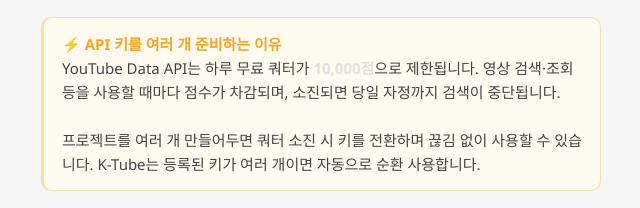
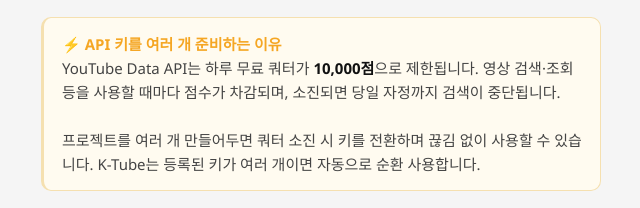
Before and after one commit to regina25846-code/K-tube, a plain HTML site: page docs/index.html in a window 1280 px wide. Shown: the part 796-1004 px from the top of the page, 319-959 px from the left. Drawn offline with Linux system fonts and the light colour scheme.

Commit message:
fix: fix 10000 text color for light mode

```diff
--- a/docs/index.html
+++ b/docs/index.html
@@ -83,7 +83,7 @@
 
   <div class="privacy-box" style="border-left-color:#f5a623; border-color:#f5e0b0; background:#fffbf0;">
     <p>⚡ <strong style="color:#f5a623">API 키를 여러 개 준비하는 이유</strong><br>
-    YouTube Data API는 하루 무료 쿼터가 <strong style="color:#e0e0e0">10,000점</strong>으로 제한됩니다. 영상 검색·조회 등을 사용할 때마다 점수가 차감되며, 소진되면 당일 자정까지 검색이 중단됩니다.<br><br>
+    YouTube Data API는 하루 무료 쿼터가 <strong style="color:#111">10,000점</strong>으로 제한됩니다. 영상 검색·조회 등을 사용할 때마다 점수가 차감되며, 소진되면 당일 자정까지 검색이 중단됩니다.<br><br>
     프로젝트를 여러 개 만들어두면 쿼터 소진 시 키를 전환하며 끊김 없이 사용할 수 있습니다. K-Tube는 등록된 키가 여러 개이면 자동으로 순환 사용합니다.</p>
   </div>
 
```
